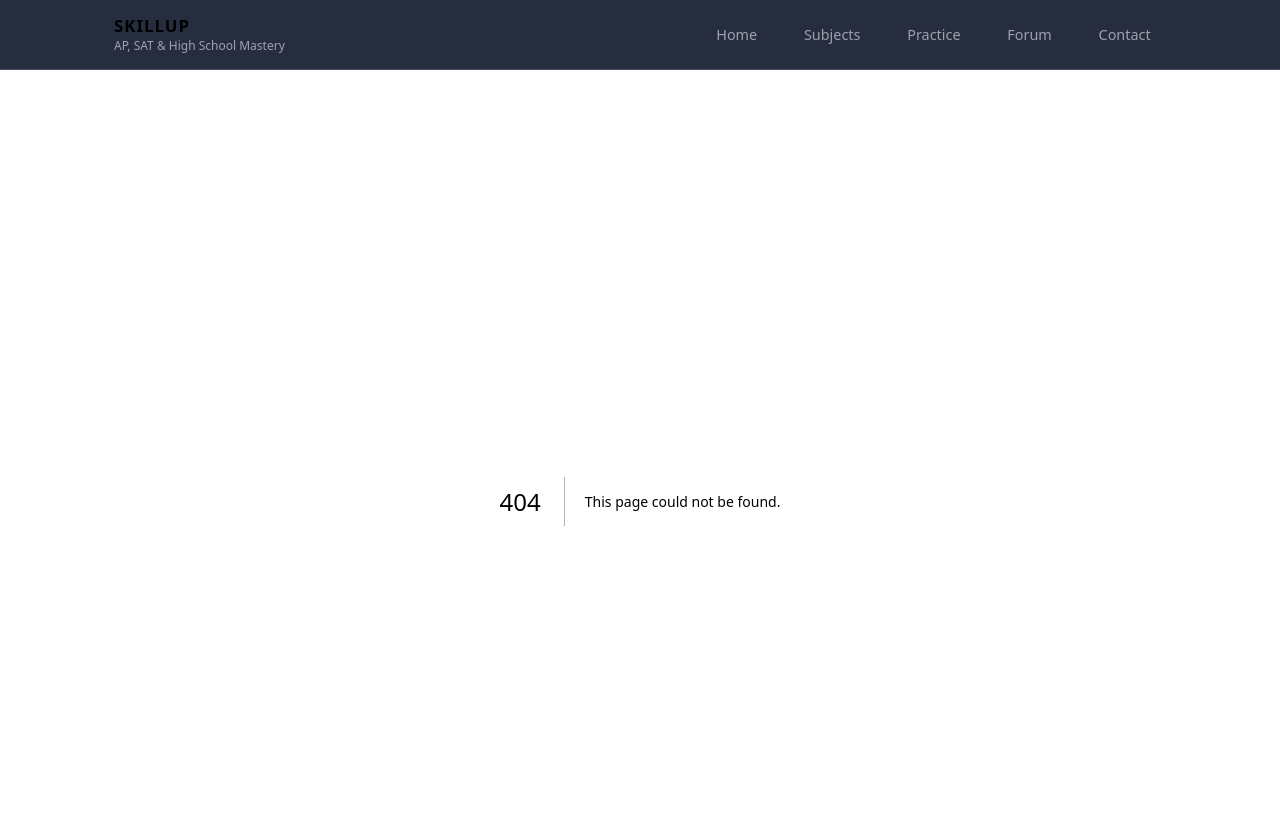
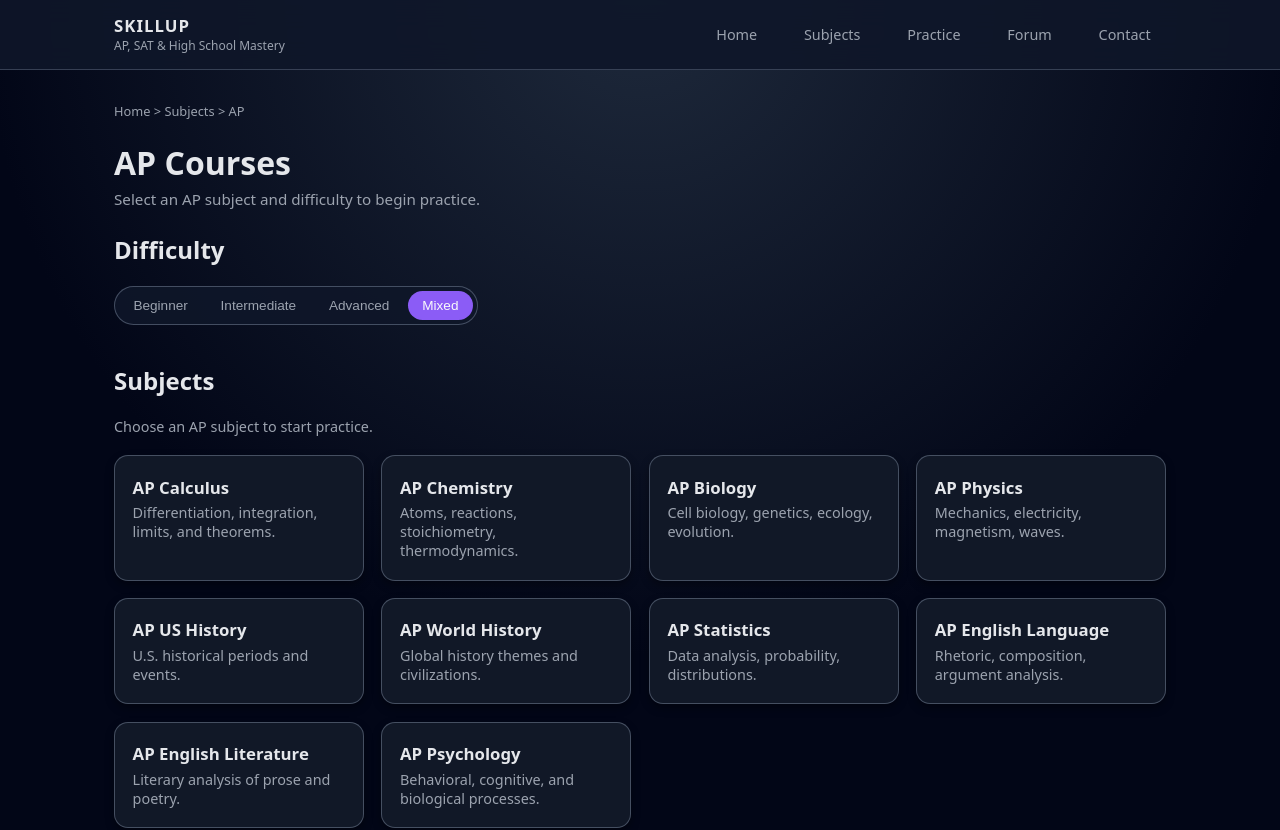
Before and after one commit to steponaskaciulis-max/skillup, a Next.js app in the folder SkillUp/: page /subjects/ap in a window 1280 px wide. Before the commit this address had no page. Shown: the top 830 px of the page. Built offline with nearby package versions, Linux system fonts and the light colour scheme.

Commit message:
Create ap.js

```diff
--- /dev/null
+++ b/SkillUp/pages/subjects/ap.js
@@ -0,0 +1,63 @@
+import Tile from "../../components/Tile";
+import { DifficultySelector } from "../../components/DifficultySelector";
+import { useState } from "react";
+import Link from "next/link";
+import { useRouter } from "next/router";
+
+export default function APPage() {
+  const router = useRouter();
+  const [difficulty, setDifficulty] = useState("Mixed");
+
+  const topics = [
+    { title: "AP Calculus", description: "Differentiation, integration, limits, and theorems." },
+    { title: "AP Chemistry", description: "Atoms, reactions, stoichiometry, thermodynamics." },
+    { title: "AP Biology", description: "Cell biology, genetics, ecology, evolution." },
+    { title: "AP Physics", description: "Mechanics, electricity, magnetism, waves." },
+    { title: "AP US History", description: "U.S. historical periods and events." },
+    { title: "AP World History", description: "Global history themes and civilizations." },
+    { title: "AP Statistics", description: "Data analysis, probability, distributions." },
+    { title: "AP English Language", description: "Rhetoric, composition, argument analysis." },
+    { title: "AP English Literature", description: "Literary analysis of prose and poetry." },
+    { title: "AP Psychology", description: "Behavioral, cognitive, and biological processes." }
+  ];
+
+  const startPractice = (topicName) => {
+    router.push({
+      pathname: "/practice",
+      query: { topic: topicName, difficulty },
+    });
+  };
+
+  return (
+    <div className="container">
+      <nav className="breadcrumb">
+        <Link href="/">Home</Link> &gt;{' '}
+        <Link href="/subjects">Subjects</Link> &gt; AP
+      </nav>
+
+      <div className="page-header">
+        <h1>AP Courses</h1>
+        <p>Select an AP subject and difficulty to begin practice.</p>
+      </div>
+
+      <h2>Difficulty</h2>
+      <DifficultySelector value={difficulty} onChange={setDifficulty} />
+
+      <h2>Subjects</h2>
+      <p style={{ fontSize: "0.9rem", color: "var(--muted)" }}>
+        Choose an AP subject to start practice.
+      </p>
+
+      <div className="tile-grid">
+        {topics.map((t) => (
+          <Tile
+            key={t.title}
+            title={t.title}
+            description={t.description}
+            onClick={() => startPractice(t.title)}
+          />
+        ))}
+      </div>
+    </div>
+  );
+}
```
